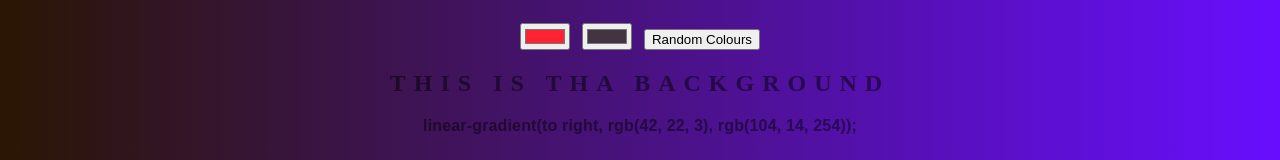
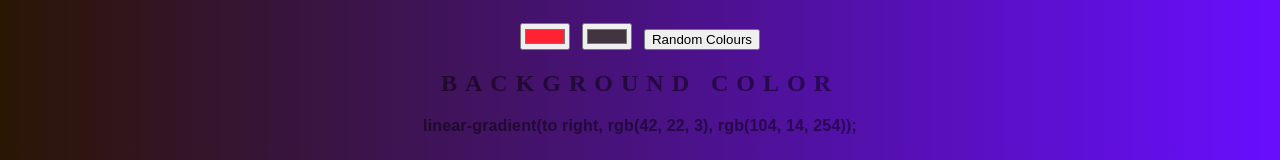
Before and after one commit to hera0/background-generator, a plain HTML site: page index.html in a window 1280 px wide. Shown: the part 182-342 px from the top of the page. Drawn offline with Linux system fonts and the light colour scheme.

Commit message:
changed background title

```diff
--- a/index.html
+++ b/index.html
@@ -9,7 +9,7 @@
 	<input class="color1" type="color" name="color1" value="#ff2232">
 	<input class="color2" type="color" name="color2" value="#433442">
 	<button id="random">Random Colours</button>
-	<h2>This is tha Background</h2>
+	<h2>Background Color</h2>
 	<h3></h3>
 	<script type="text/javascript" src="script.js"></script>
 </body>
```
